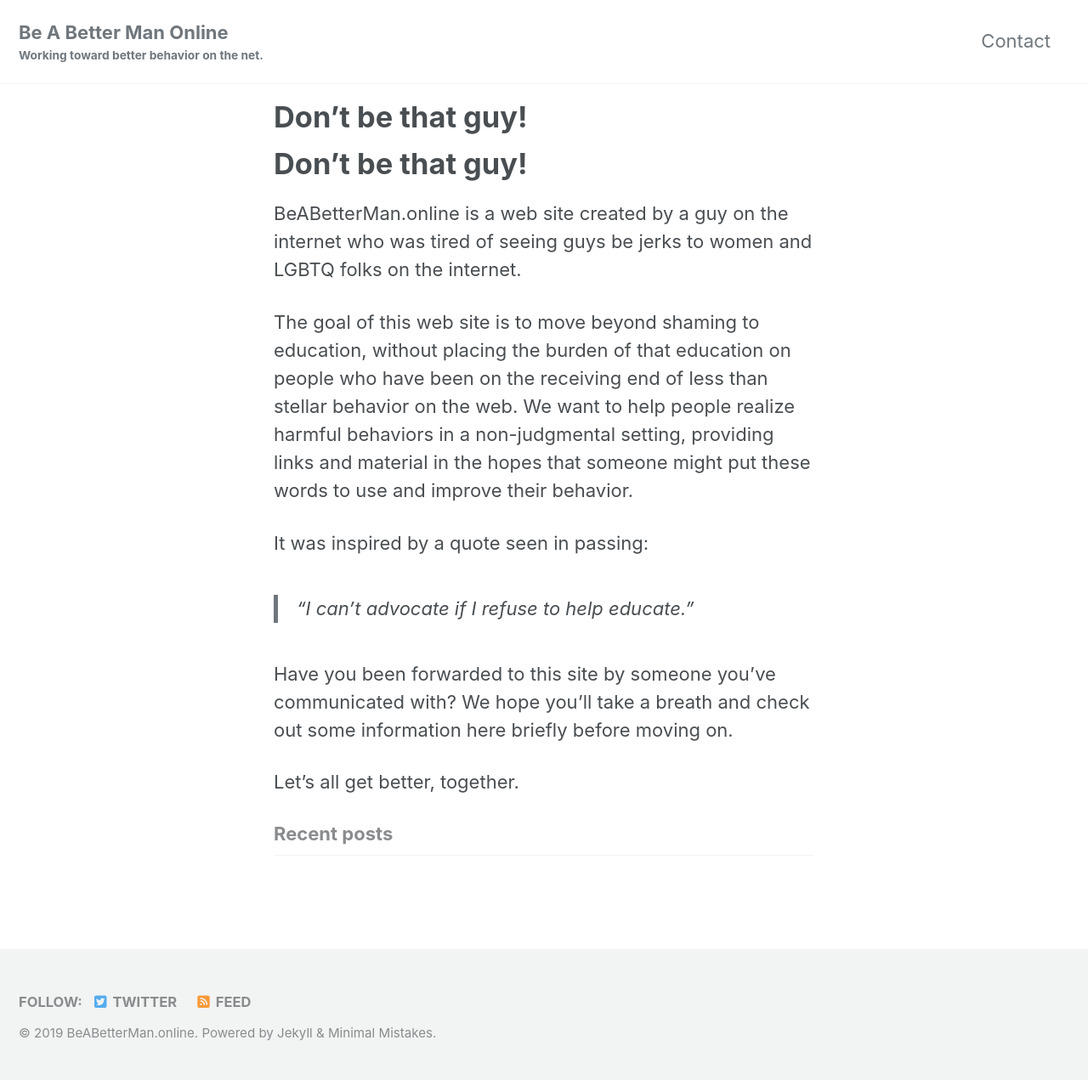
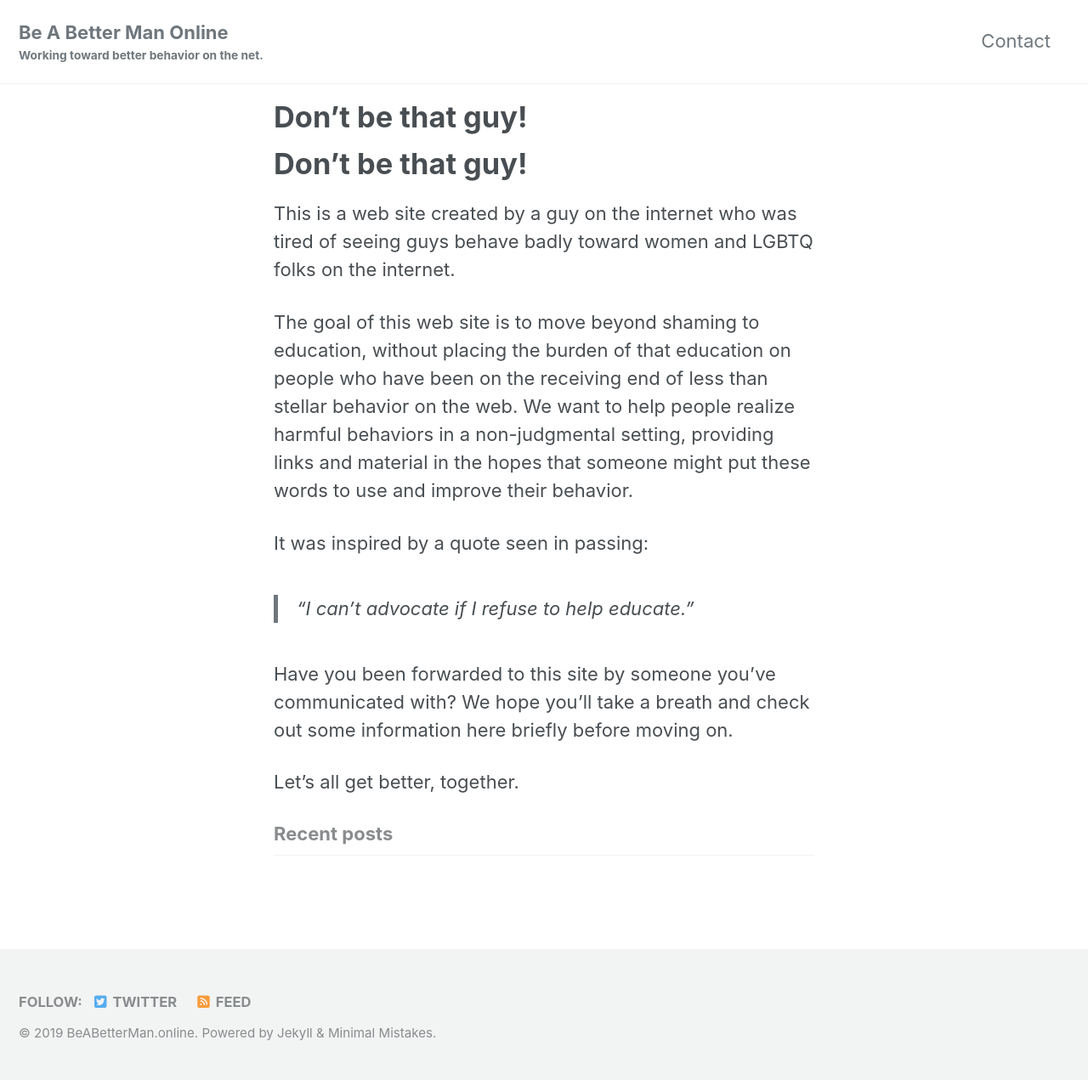
Before and after one commit to SeanKilleen/BeABetterMan.online, a Jekyll site: the page built from index.md, in a window 1280 px wide. Shown: the whole page at 85% size. Built offline with Jekyll 4.4.1, drawn with Linux system fonts in a browser that asks for light colours; cached includes are drawn as plain includes; nearby versions of some CDN libraries; the list of posts is cut into pages by our own code; our own code applies the rules of GitHub Pages for plain Markdown files.

Commit message:
text updates

```diff
--- a/index.md
+++ b/index.md
@@ -7,7 +7,7 @@ layout: home
 
 # Don't be that guy!
 
-BeABetterMan.online is a web site created by a guy on the internet who was tired of seeing guys be jerks to women and LGBTQ folks on the internet.
+This is a web site created by a guy on the internet who was tired of seeing guys behave badly toward women and LGBTQ folks on the internet.
 
 The goal of this web site is to move beyond shaming to education, without placing the burden of that education on people who have been on the receiving end of less than stellar behavior on the web. We want to help people realize harmful behaviors in a non-judgmental setting, providing links and material in the hopes that someone might put these words to use and improve their behavior.
 
```
